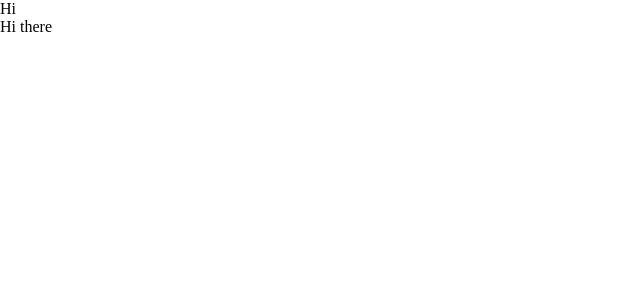
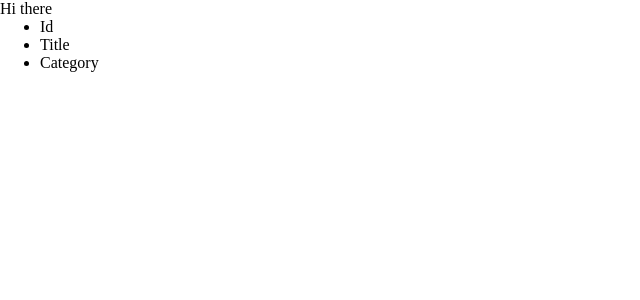
Before and after one commit to karmaester/react-redux-bookstore, a React (Create React App) app: page / in a window 1280 px wide. Shown: the top 300 px of the page, without its empty margins (0-640 px from the left). Built offline with nearby package versions, Linux system fonts and the light colour scheme.

Commit message:
Add ul to list

```diff
--- a/src/App.js
+++ b/src/App.js
@@ -5,8 +5,8 @@ import BookForm from './components/BookForm';
 function App() {
   return (
     <div>
+      <BookForm />
       <BookList />
-      <BookForm />
     </div>
   );
 }
--- a/src/components/BookList.js
+++ b/src/components/BookList.js
@@ -2,7 +2,11 @@ import React from 'react';
 
 const BookList = () => (
   <div>
-    Hi
+    <ul>
+      <li>Id</li>
+      <li>Title</li>
+      <li>Category</li>
+    </ul>
   </div>
 );
 
```
